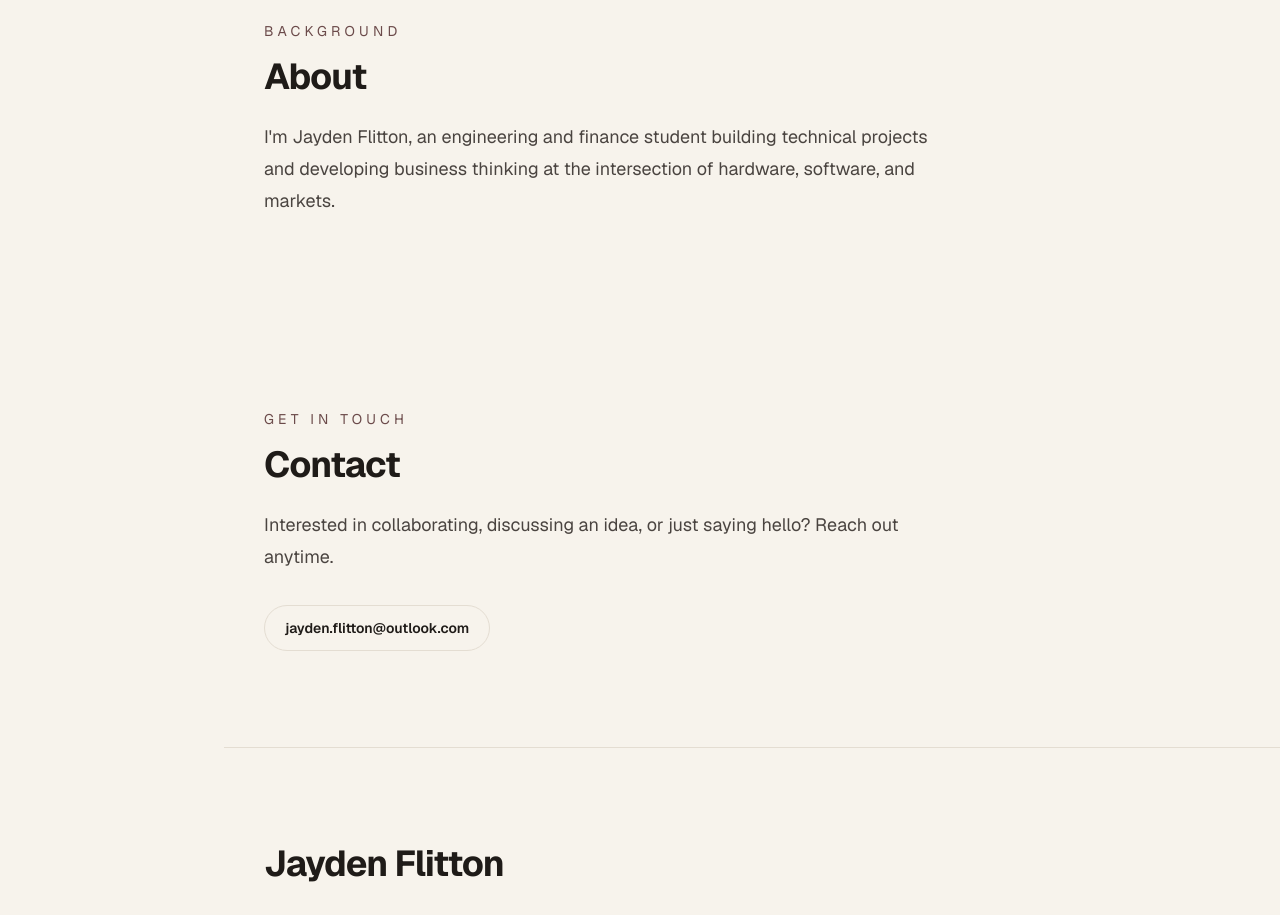
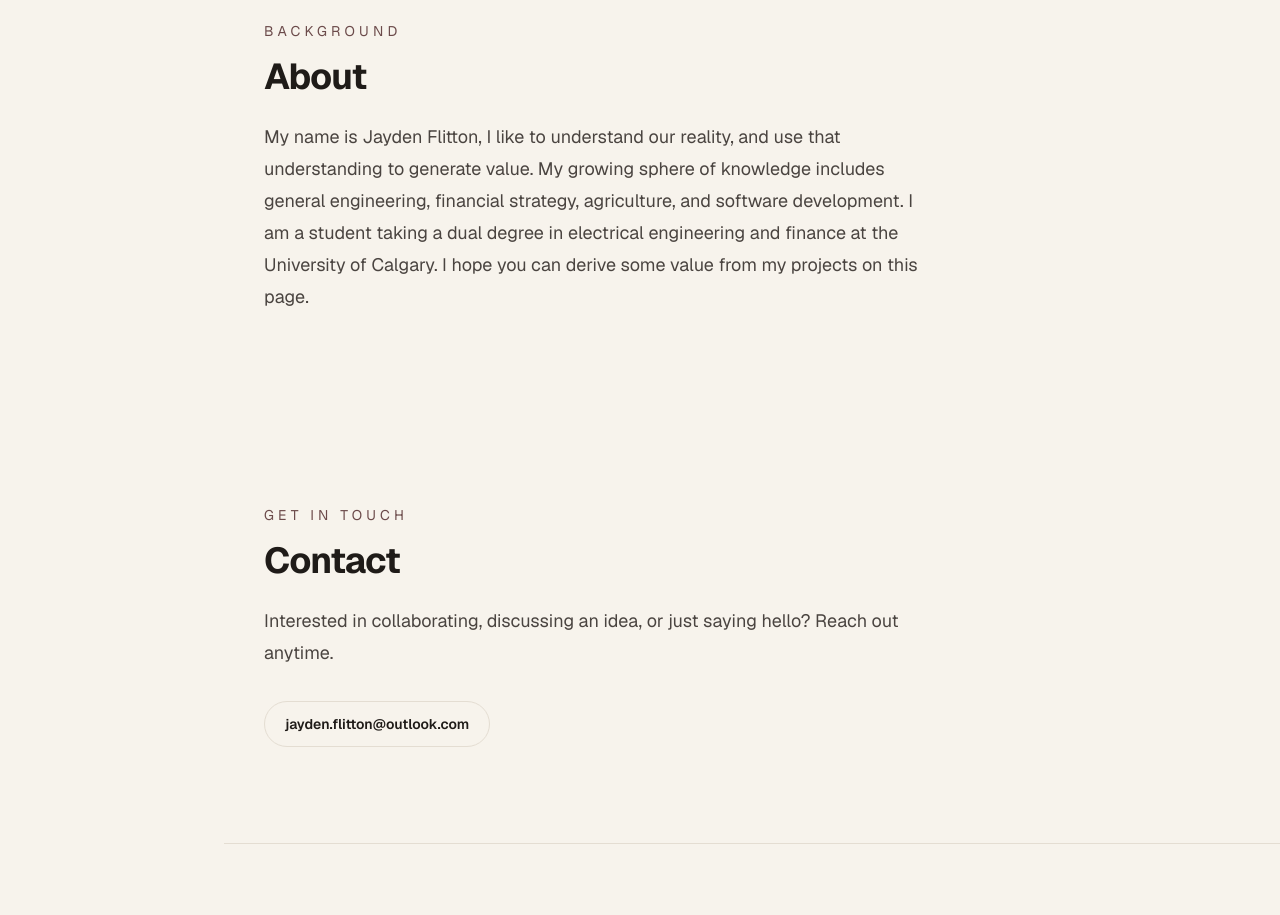
Before and after one commit to Flittsy/jaydenflitton.com, a Next.js app: page / in a window 1280 px wide. Shown: the part 2400-3315 px from the top of the page. Built offline with nearby package versions, Linux system fonts and the light colour scheme.

Commit message:
update about.tsx

```diff
--- a/src/components/About.tsx
+++ b/src/components/About.tsx
@@ -6,7 +6,7 @@ export default function About() {
       id="about"
       eyebrow="Background"
       title="About"
-      description="I'm Jayden Flitton, an engineering and finance student building technical projects and developing business thinking at the intersection of hardware, software, and markets."
+      description="My name is Jayden Flitton, I like to understand our reality, and use that understanding to generate value. My growing sphere of knowledge includes general engineering, financial strategy, agriculture, and software development. I am a student taking a dual degree in electrical engineering and finance at the University of Calgary. I hope you can derive some value from my projects on this page."
     />
   );
 }
```
